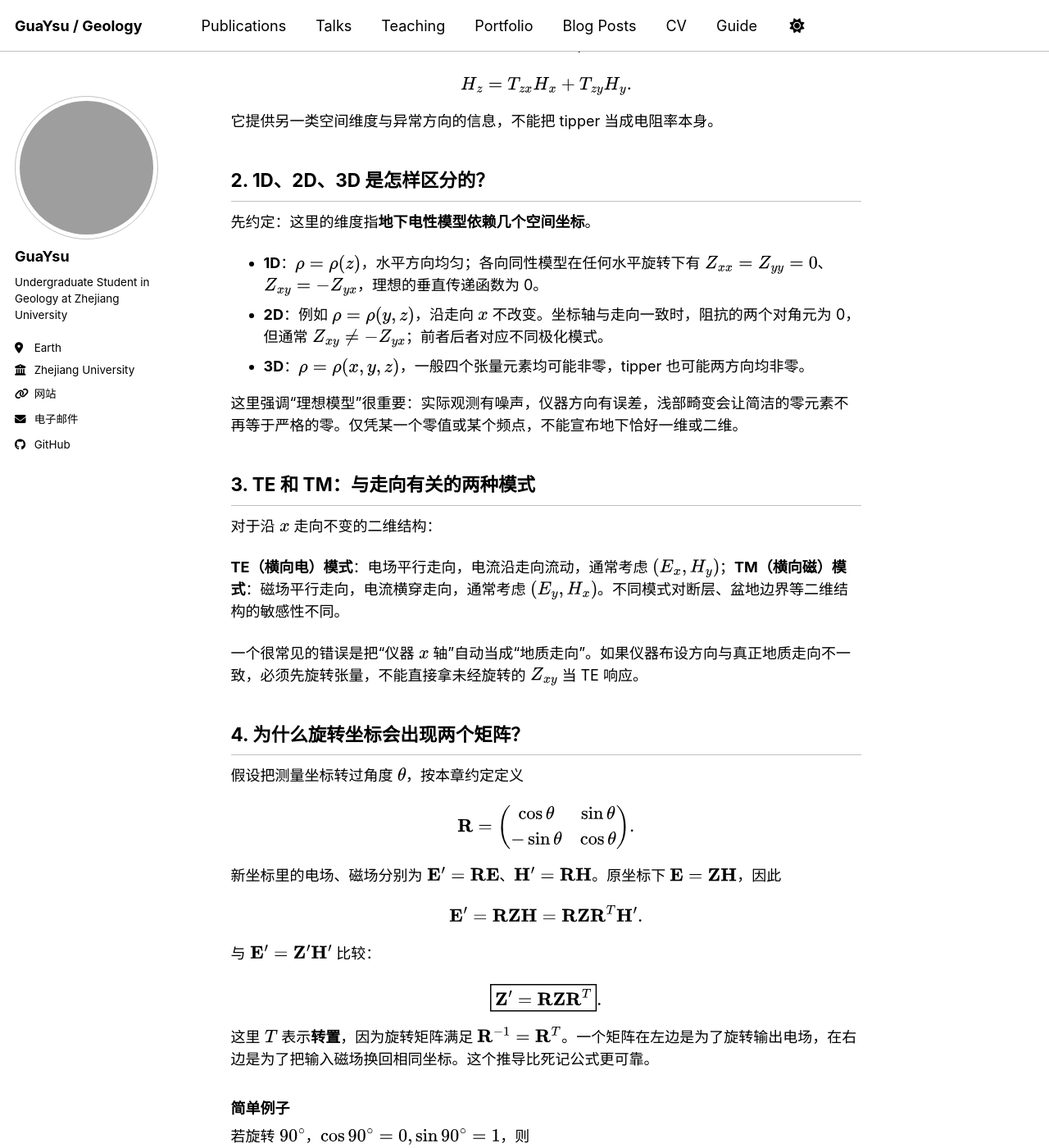
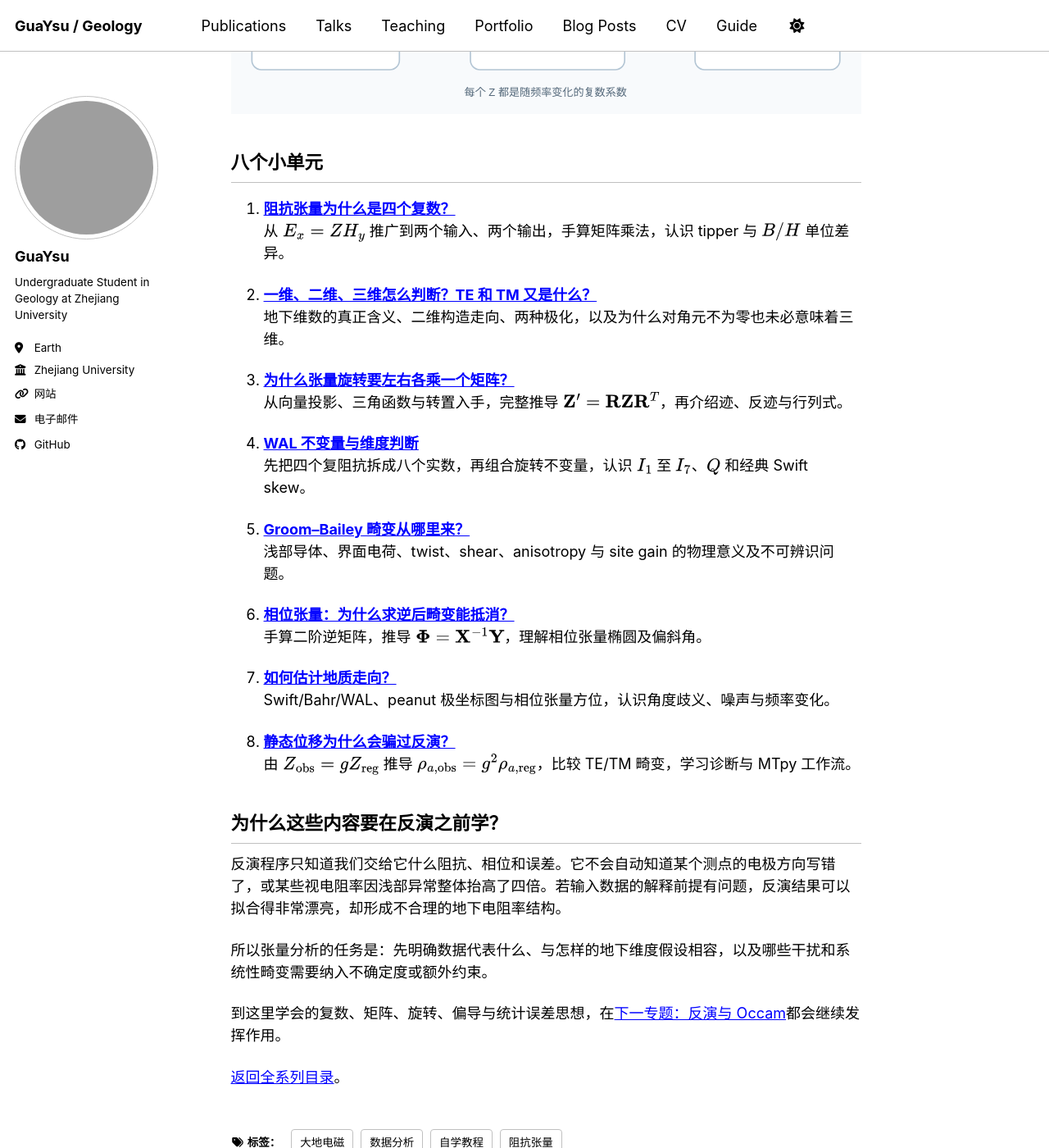
Before and after one commit to GuaYsu/guaysu.github.io, a Jekyll site: the page built from _posts/2026-10-21-mt-course-06-analysis.md, in a window 1280 px wide and 1400 px high, scrolled down 613 px. Shown: the whole window at 82% size. Built offline with Jekyll 4.4.1, drawn with Linux system fonts in a browser that asks for light colours; a script bundle is joined from its source files by our own code; library files that are not in the unit come from our copies; some of the changed text lies outside the part shown; grey boxes are pictures that could not be loaded.

Commit message:
docs(mt): replace compressed data analysis with eight lesson hub

```diff
--- a/_posts/2026-10-21-mt-course-06-analysis.md
+++ b/_posts/2026-10-21-mt-course-06-analysis.md
@@ -1,187 +1,50 @@
 ---
-title: "MT 讲义 06｜阻抗张量、维度、相位张量与静态位移"
+title: "阻抗张量与数据分析｜从矩阵入门到相位张量、走向和静态位移"
 date: 2026-10-21
 permalink: /posts/2026/10/mt-course-06-analysis/
-excerpt: "从二维矩阵坐标旋转和阻抗张量讲到 1D/2D/3D 识别、旋转不变量、Groom–Bailey 畸变、相位张量、走向与静态位移。"
-tags: [大地电磁, 阻抗张量, 相位张量, 畸变分析]
+excerpt: "八篇循序渐进的讲义：阻抗矩阵、维度、坐标旋转、WAL 不变量、GB 畸变、相位张量、走向、静态位移。"
+tags: [大地电磁, 阻抗张量, 数据分析, 自学教程]
 ---
 {% include mt-course-math.html %}
 
-## 1. 为什么不能一直用 $Z=E_x/H_y$？
+上一专题，我们已经从五路时间序列提取傅里叶系数，并估计出每个频率的复数阻抗张量。现在真正有意思的问题出现了：**如何从四个复数判断地下是怎样的结构？测量方向是否正确？近地表的小型异常是否改变了我们想研究的区域响应？**
 
-前面讨论的是电性只随深度变化的理想一维模型。在野外，地下导电断层、盆地边界或三维异常可以使不同水平分量互相耦合，所以需要使用完整的**阻抗张量**：
+这一专题把曾经挤在一篇文章里的内容拆成八个逐步深入的小单元。先用数字和矩阵乘法做简单练习，再走向旋转不变量、相位张量与实际诊断。
 
-$$
-\begin{pmatrix}E_x\\E_y\end{pmatrix}=
-\underbrace{\begin{pmatrix}
-Z_{xx}&Z_{xy}\\Z_{yx}&Z_{yy}
-\end{pmatrix}}_{\mathbf Z}
-\begin{pmatrix}H_x\\H_y\end{pmatrix}.
-$$
+![阻抗张量把两个磁场分量映射为两个电场分量](/images/posts/mt-course/21-impedance-matrix.svg)
 
-把矩阵乘法逐行写开：
+## 八个小单元
 
-$$
-E_x=Z_{xx}H_x+Z_{xy}H_y,\qquad
-E_y=Z_{yx}H_x+Z_{yy}H_y.
-$$
+1. **[阻抗张量为什么是四个复数？](/posts/2026/10/mt-course-06a-tensor/)**
+   从 $E_x=ZH_y$ 推广到两个输入、两个输出，手算矩阵乘法，认识 tipper 与 $B/H$ 单位差异。
 
-每个 $Z_{ij}$ 一般都是随频率变化的复数。$Z_{xy}$ 指 $H_y$ 对 $E_x$ 的线性关系系数，**不是**“电场在 $x$ 位置与磁场在 $y$ 位置的比值”。若磁场用磁感应强度 $\mathbf B$ 而非 $\mathbf H$ 表示，响应系数还涉及 $\mathbf B=\mu_0\mathbf H$ 的单位换算；本章将对应的 MT 张量记作 $\mathbf M$，有 $\mathbf Z=\mu_0\mathbf M$。垂直磁场也可用 tipper 表示：
+2. **[一维、二维、三维怎么判断？TE 和 TM 又是什么？](/posts/2026/10/mt-course-06b-dimensionality/)**
+   地下维数的真正含义、二维构造走向、两种极化，以及为什么对角元不为零也未必意味着三维。
 
-$$
-H_z=T_{zx}H_x+T_{zy}H_y.
-$$
+3. **[为什么张量旋转要左右各乘一个矩阵？](/posts/2026/10/mt-course-06c-rotation/)**
+   从向量投影、三角函数与转置入手，完整推导 $\mathbf Z'=\mathbf R\mathbf Z\mathbf R^T$，再介绍迹、反迹与行列式。
 
-它提供另一类空间维度与异常方向的信息，不能把 tipper 当成电阻率本身。
+4. **[WAL 不变量与维度判断](/posts/2026/10/mt-course-06d-invariants/)**
+   先把四个复阻抗拆成八个实数，再组合旋转不变量，认识 $I_1$ 至 $I_7$、$Q$ 和经典 Swift skew。
 
-## 2. 1D、2D、3D 是怎样区分的？
+5. **[Groom–Bailey 畸变从哪里来？](/posts/2026/10/mt-course-06e-distortion/)**
+   浅部导体、界面电荷、twist、shear、anisotropy 与 site gain 的物理意义及不可辨识问题。
 
-先约定：这里的维度指**地下电性模型依赖几个空间坐标**。
+6. **[相位张量：为什么求逆后畸变能抵消？](/posts/2026/10/mt-course-06f-phase-tensor/)**
+   手算二阶逆矩阵，推导 $\boldsymbol\Phi=\mathbf X^{-1}\mathbf Y$，理解相位张量椭圆及偏斜角。
 
-- **1D**：$\rho=\rho(z)$，水平方向均匀；各向同性模型在任何水平旋转下有 $Z_{xx}=Z_{yy}=0$、$Z_{xy}=-Z_{yx}$，理想的垂直传递函数为 0。
-- **2D**：例如 $\rho=\rho(y,z)$，沿走向 $x$ 不改变。坐标轴与走向一致时，阻抗的两个对角元为 0，但通常 $Z_{xy}\ne-Z_{yx}$；前者后者对应不同极化模式。
-- **3D**：$\rho=\rho(x,y,z)$，一般四个张量元素均可能非零，tipper 也可能两方向均非零。
+7. **[如何估计地质走向？](/posts/2026/10/mt-course-06g-strike/)**
+   Swift/Bahr/WAL、peanut 极坐标图与相位张量方位，认识角度歧义、噪声与频率变化。
 
-这里强调“理想模型”很重要：实际观测有噪声，仪器方向有误差，浅部畸变会让简洁的零元素不再等于严格的零。仅凭某一个零值或某个频点，不能宣布地下恰好一维或二维。
+8. **[静态位移为什么会骗过反演？](/posts/2026/10/mt-course-06h-static-shift/)**
+   由 $Z_{\rm obs}=gZ_{\rm reg}$ 推导 $\rho_{a,\rm obs}=g^2\rho_{a,\rm reg}$，比较 TE/TM 畸变，学习诊断与 MTpy 工作流。
 
-## 3. TE 和 TM：与走向有关的两种模式
+## 为什么这些内容要在反演之前学？
 
-对于沿 $x$ 走向不变的二维结构：
+反演程序只知道我们交给它什么阻抗、相位和误差。它不会自动知道某个测点的电极方向写错了，或某些视电阻率因浅部异常整体抬高了四倍。若输入数据的解释前提有问题，反演结果可以拟合得非常漂亮，却形成不合理的地下电阻率结构。
 
-**TE（横向电）模式**：电场平行走向，电流沿走向流动，通常考虑 $(E_x,H_y)$；**TM（横向磁）模式**：磁场平行走向，电流横穿走向，通常考虑 $(E_y,H_x)$。不同模式对断层、盆地边界等二维结构的敏感性不同。
+所以张量分析的任务是：先明确数据代表什么、与怎样的地下维度假设相容，以及哪些干扰和系统性畸变需要纳入不确定度或额外约束。
 
-一个很常见的错误是把“仪器 $x$ 轴”自动当成“地质走向”。如果仪器布设方向与真正地质走向不一致，必须先旋转张量，不能直接拿未经旋转的 $Z_{xy}$ 当 TE 响应。
+到这里学会的复数、矩阵、旋转、偏导与统计误差思想，在[下一专题：反演与 Occam](/posts/2026/10/mt-course-07-inversion/)都会继续发挥作用。
 
-## 4. 为什么旋转坐标会出现两个矩阵？
-
-假设把测量坐标转过角度 $\theta$，按本章约定定义
-
-$$
-\mathbf R=
-\begin{pmatrix}
-\cos\theta&\sin\theta\\
--\sin\theta&\cos\theta
-\end{pmatrix}.
-$$
-
-新坐标里的电场、磁场分别为 $\mathbf E'=\mathbf R\mathbf E$、$\mathbf H'=\mathbf R\mathbf H$。原坐标下 $\mathbf E=\mathbf Z\mathbf H$，因此
-
-$$
-\mathbf E'=\mathbf R\mathbf Z\mathbf H
-=\mathbf R\mathbf Z\mathbf R^T\mathbf H'.
-$$
-
-与 $\mathbf E'=\mathbf Z'\mathbf H'$ 比较：
-
-$$
-\boxed{\mathbf Z'=\mathbf R\mathbf Z\mathbf R^T}.
-$$
-
-这里 $T$ 表示**转置**，因为旋转矩阵满足 $\mathbf R^{-1}=\mathbf R^T$。一个矩阵在左边是为了旋转输出电场，在右边是为了把输入磁场换回相同坐标。这个推导比死记公式更可靠。
-
-### 简单例子
-
-若旋转 $90^\circ$，$\cos90^\circ=0,\sin90^\circ=1$，则
-
-$$
-\mathbf R=\begin{pmatrix}0&1\\-1&0\end{pmatrix}.
-$$
-
-把它乘入上式，可以得到新坐标下的所有四个阻抗分量。无论如何旋转，同一个物理观测并没有改变，只是数字的表达方式变化了。
-
-## 5. 旋转不变量有什么用？
-
-如果某种组合不受坐标旋转影响，它可以帮助我们比较不同仪器方向的结果。比如迹、反迹与行列式：
-
-$$
-\operatorname{tr}\mathbf Z=Z_{xx}+Z_{yy},
-$$
-
-$$
-\operatorname{atr}\mathbf Z=Z_{xy}-Z_{yx},
-$$
-
-$$
-\det\mathbf Z=Z_{xx}Z_{yy}-Z_{xy}Z_{yx}.
-$$
-
-对二维正交旋转，迹与行列式保持不变，反迹在此固定旋转方向约定下也不变。需要留意，这几个量本身是否为零或满足特定关系，并不能独立解决所有畸变与维度判断问题。
-
-本章进一步介绍 Weaver–Agarwal–Lilley（WAL）不变量 $I_1,\ldots,I_7$：其中一些描述不同水平极化的差别，另一些关联畸变与维度。它们的数学表达式较长，实际使用时要明确实部和虚部、归一化以及阈值如何定义，不能只背“1D 就都为零”。特别地，$I_7$ 在某些一维理想情况下可出现未定义情形。
-
-## 6. 浅部小异常如何“扭曲”深部信息？
-
-想象真正想研究的区域电场为 $\mathbf E_{\rm reg}$。近地表存在一个尺度很小的导电体，它可以改变局部电流的分布，使测到的水平电场发生混合：
-
-$$
-\mathbf E_{\rm obs}=\mathbf C\mathbf E_{\rm reg},
-$$
-
-其中 $\mathbf C$ 是描述近地表、近似实数和频率无关的**电流性（galvanic）畸变矩阵**。若假设磁场不发生相应畸变，则
-
-$$
-\mathbf Z_{\rm obs}=\mathbf C\mathbf Z_{\rm reg}.
-$$
-
-这就是后续 Groom–Bailey（GB）畸变分解的重要出发点。实际畸变可能包含整体增益、扭转（twist）、剪切（shear）等分量，并与区域走向联立估计。单靠某一个频点、某一个站的八个实数阻抗观测，某些分量可能不唯一，所以本章讨论多个频率、多个站点的联合求解。
-
-## 7. 相位张量：如何绕开某些畸变？
-
-写 $\mathbf Z=\mathbf X+i\mathbf Y$，其中 $\mathbf X$、$\mathbf Y$ 分别是阻抗的实部矩阵、虚部矩阵。定义相位张量
-
-$$
-\boxed{\boldsymbol\Phi=\mathbf X^{-1}\mathbf Y}.
-$$
-
-为什么它对上述实数畸变不敏感？因为在假设 $\mathbf Z_{\rm obs}=\mathbf C\mathbf Z_{\rm reg}$ 下，
-
-$$
-\mathbf X_{\rm obs}=\mathbf C\mathbf X_{\rm reg},\quad
-\mathbf Y_{\rm obs}=\mathbf C\mathbf Y_{\rm reg},
-$$
-
-于是
-
-$$
-\begin{aligned}
-\boldsymbol\Phi_{\rm obs}
-&=(\mathbf C\mathbf X_{\rm reg})^{-1}(\mathbf C\mathbf Y_{\rm reg})\\
-&=\mathbf X_{\rm reg}^{-1}\mathbf C^{-1}\mathbf C\mathbf Y_{\rm reg}\\
-&=\boldsymbol\Phi_{\rm reg}.
-\end{aligned}
-$$
-
-看到这里，矩阵逆为什么重要就清楚了：$\mathbf C^{-1}\mathbf C=\mathbf I$，它们抵消了。这个结论需要 $\mathbf C$ 和 $\mathbf X$ 可逆、仅有这种频率无关的电流性电场畸变、磁场不畸变等条件；其他畸变或噪声不保证消除。
-
-相位张量可用椭圆表示；主轴方向、椭圆率和偏斜角 $\beta$ 常用于分析维度与走向。**相位张量舍弃了阻抗整体振幅信息**，因此不能仅凭它独立完成通常需要绝对电阻率尺度的反演。
-
-## 8. 从维度判断到走向判断
-
-本章列举经典 Swift skew、Bahr phase-sensitive skew、WAL 不变量、极坐标图（peanut diagrams）、相位张量椭圆、Swift/Bahr 走向估计等方法。Swift skew 曾用约 0.2 等经验阈值区分较简单的维度响应，但它对噪声及电流性畸变敏感，阈值只能作为筛查线索。
-
-常见工作顺序是：分别绘制不同周期的视电阻率与相位、skew 与 tipper、相位张量椭圆，检查变化是否稳定；确定有意义的近二维频带之后，再估计走向并把张量旋转到相应坐标中。不同周期探测深度不同，所以“走向随周期改变”本身可能具有地质含义，也可能来自噪声或畸变，不能先入为主。
-
-## 9. 静态位移（static shift）
-
-近地表电流性畸变可使测点阻抗振幅近似被一个实数比例因子 $g$ 改变：
-
-$$
-Z_{\rm obs}(\omega)\approx gZ_{\rm reg}(\omega).
-$$
-
-因此视电阻率会整体平移：
-
-$$
-\rho_{a,\rm obs}\approx g^2\rho_{a,\rm reg},
-$$
-
-但当 $g$ 为正实数、频率无关时，相位几乎不变。这就是为什么两条视电阻率曲线可能形状相似却在对数纵轴上上下错开。本章讨论与附近测点、TEM 或其他地球物理数据联合约束静态位移；纯靠曲线外观任意“拉齐”有风险，因为真实电阻率差异也会造成变化。
-
-课程还介绍用 MTpy 绘制阻抗、视电阻率与相位，检查相位张量与电磁响应。程序只是工具，**诊断前提是否成立**才是最重要的事。
-
-### 自检
-
-1. 两个地层模型都产生 $Z_{xx}\ne0$，是否都一定是三维？答：不一定，坐标未对准走向或畸变也会使对角元素非零。
-2. 旋转张量为什么要 $\mathbf R\mathbf Z\mathbf R^T$？答：输入与输出矢量都必须同时变换。
-3. 相位张量能否完全替代原始阻抗？答：不能，它丢失整体幅值信息。
-4. 静态位移能否单独由相位曲线纠正？答：一般不能，往往需要额外约束 **下一讲：**[反演与 Occam](/posts/2026/10/mt-course-07-inversion/)。
+[返回全系列目录](/posts/2026/10/mt-course/)。
```
